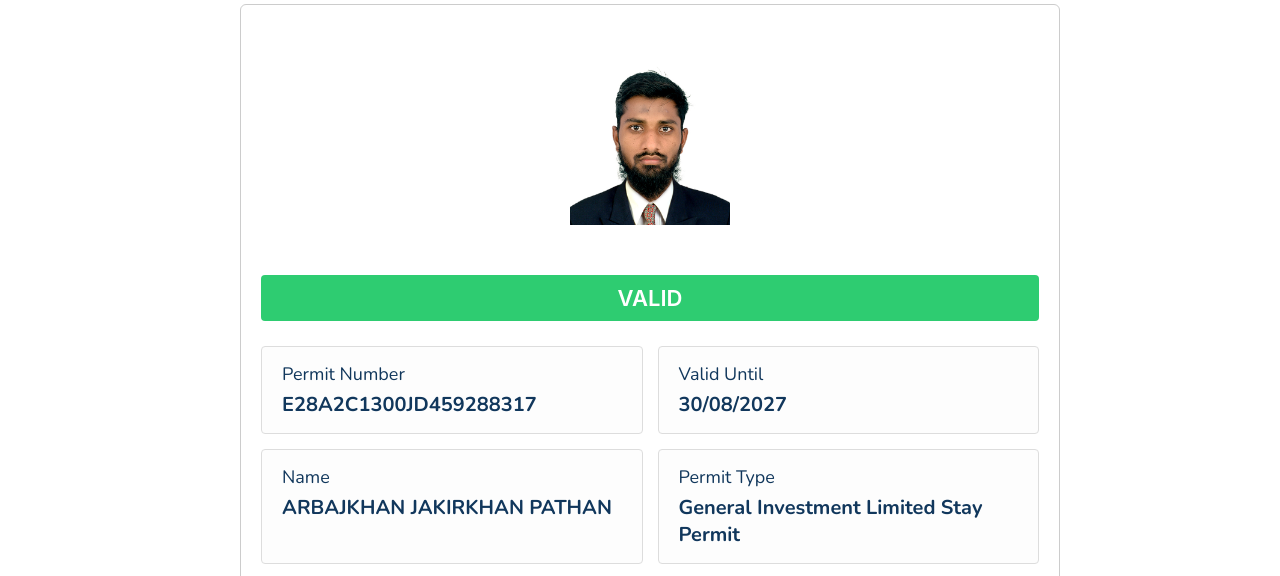
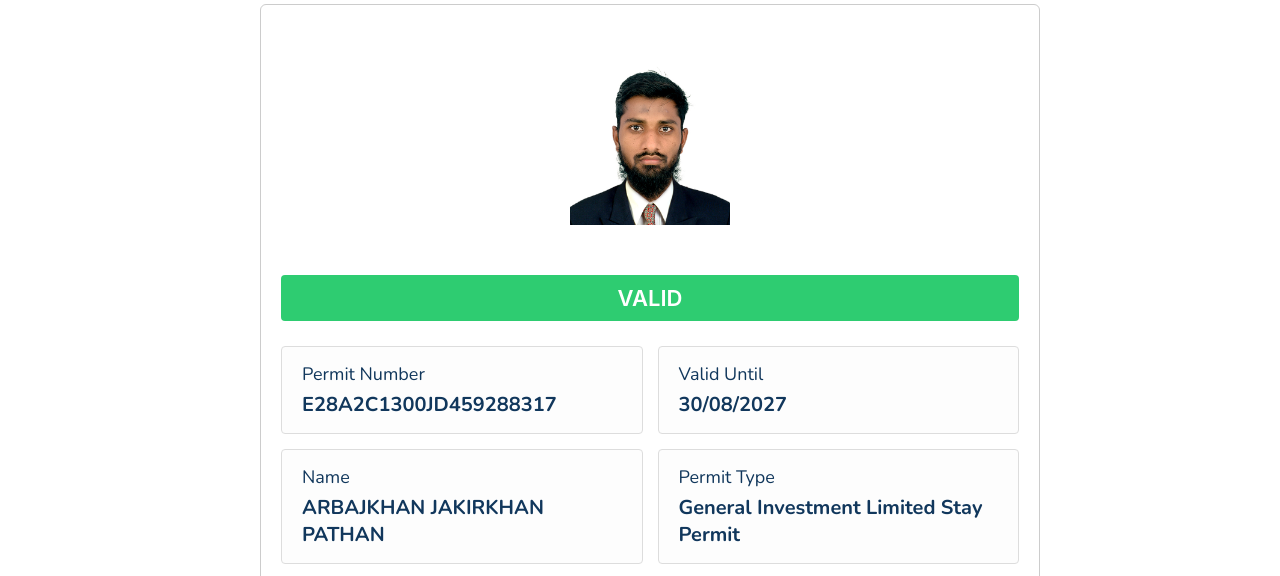
Before and after one commit to Abdur-Rahman-Palash/evisa.imigrasi.g.o.i.d, a plain HTML site: page index.html in a window 1280 px wide. Shown: the part 144-720 px from the top of the page. Drawn offline with nearby package versions, Linux system fonts and the light colour scheme.

Commit message:
Update index.html

```diff
--- a/index.html
+++ b/index.html
@@ -86,7 +86,7 @@
   margin-bottom: 20px;
   margin-left: auto;
   margin-right: auto;
-  max-width: 840px;
+  max-width: 800px;
   padding-left: 20px; /* 👈 same as .status-box padding */
 
     }
```
